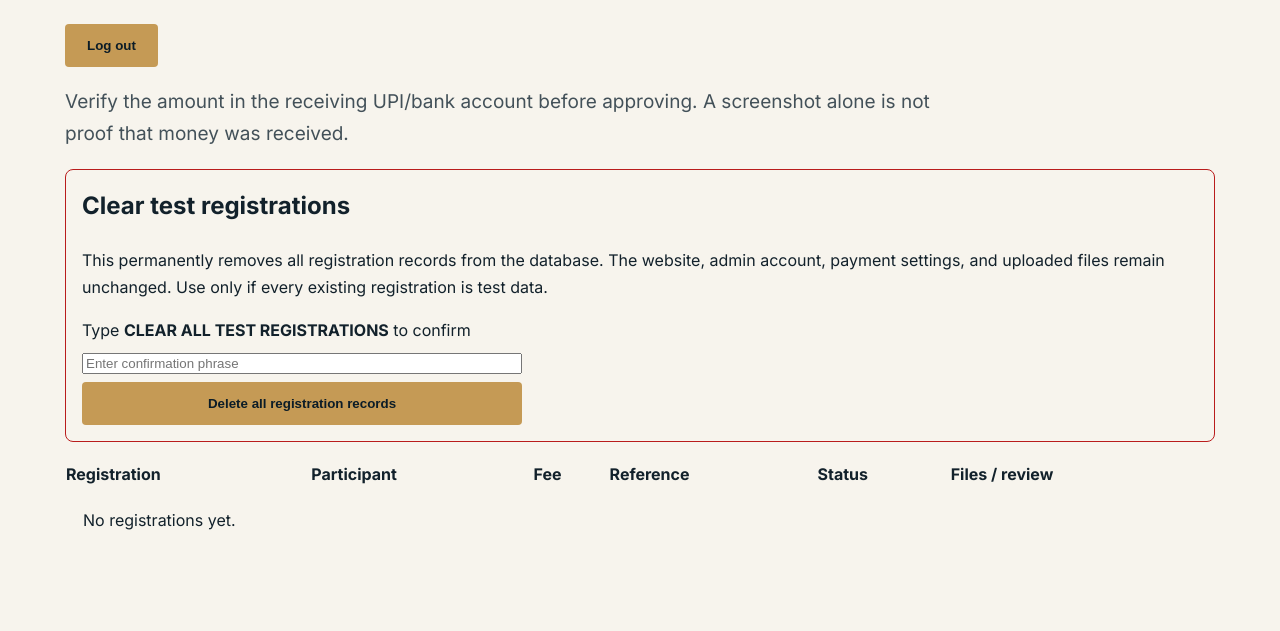
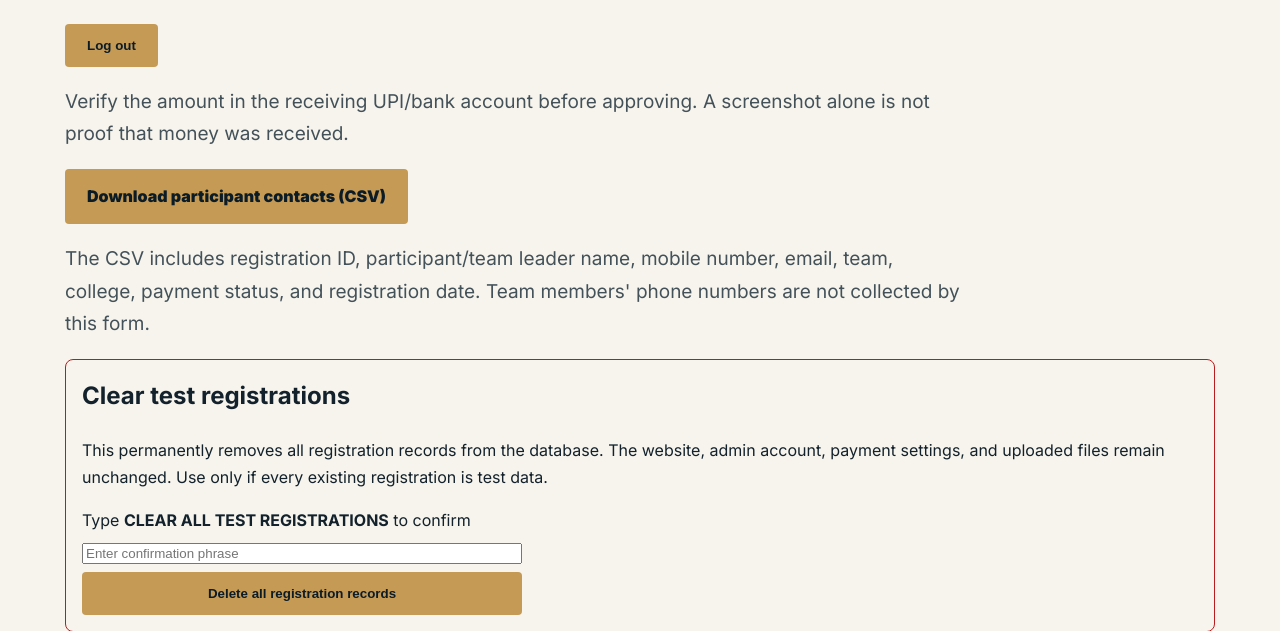
Before and after one commit to atharvdubey2609-debug/CIVILATHON2026, a Flask app: page /admin in a window 1280 px wide. Shown: the part 275-906 px from the top of the page. Run offline with Flask 3, Linux system fonts and the light colour scheme; the visitor is signed in with stand-in values (Sample User, id 1); data that the repository does not hold is empty.

Commit message:
Add CSV export and per-registration delete controls to admin panel

```diff
--- a/templates/admin.html
+++ b/templates/admin.html
@@ -8,6 +8,8 @@
   {% endwith %}
   <form method="post" action="{{ url_for('admin_logout') }}"><button class="btn btn-secondary" type="submit">Log out</button></form>
   <p class="lead-dark">Verify the amount in the receiving UPI/bank account before approving. A screenshot alone is not proof that money was received.</p>
+  <p style="margin:16px 0"><a class="btn btn-primary" href="{{ url_for('admin_export_registrations') }}">Download participant contacts (CSV)</a></p>
+  <p class="lead-dark">The CSV includes registration ID, participant/team leader name, mobile number, email, team, college, payment status, and registration date. Team members' phone numbers are not collected by this form.</p>
   <section style="margin:18px 0;padding:16px;border:1px solid #b91c1c;border-radius:8px">
     <h2 style="margin-top:0">Clear test registrations</h2>
     <p>This permanently removes all registration records from the database. The website, admin account, payment settings, and uploaded files remain unchanged. Use only if every existing registration is test data.</p>
@@ -74,6 +76,17 @@
             {% if r['payment_screenshot_path'] %}
               <a href="{{ url_for('admin_payment_proof', registration_id=r['registration_id']) }}" target="_blank" rel="noopener">View payment proof</a>
             {% else %}No payment proof uploaded{% endif %}
+            {% if r['payment_status'] != 'Paid' %}
+              <details style="margin-top:12px;border-top:1px solid #ddd;padding-top:8px">
+                <summary style="cursor:pointer;color:#b91c1c;font-weight:700">Delete this registration</summary>
+                <p style="font-size:0.9em">Only registrations not marked Paid can be deleted here. This also attempts to remove their uploaded PPT/payment proof. This cannot be undone.</p>
+                <form method="post" action="{{ url_for('admin_delete_registration', registration_id=r['registration_id']) }}" style="display:grid;gap:6px" onsubmit="return confirm('Permanently delete registration {{ r['registration_id'] }} and its uploaded files?');">
+                  <label for="delete-confirm-{{ r['registration_id'] }}">Type registration ID to confirm</label>
+                  <input id="delete-confirm-{{ r['registration_id'] }}" name="confirmation" required autocomplete="off" placeholder="{{ r['registration_id'] }}">
+                  <button class="btn btn-secondary" type="submit">Delete this entry</button>
+                </form>
+              </details>
+            {% endif %}
             {% if r['payment_status'] != 'Paid' and r['payment_screenshot_path'] %}
               <form method="post" action="{{ url_for('admin_review', registration_id=r['registration_id']) }}" style="margin-top:8px;display:grid;gap:6px">
                 <input name="admin_note" maxlength="500" placeholder="Optional note / rejection reason">
```
